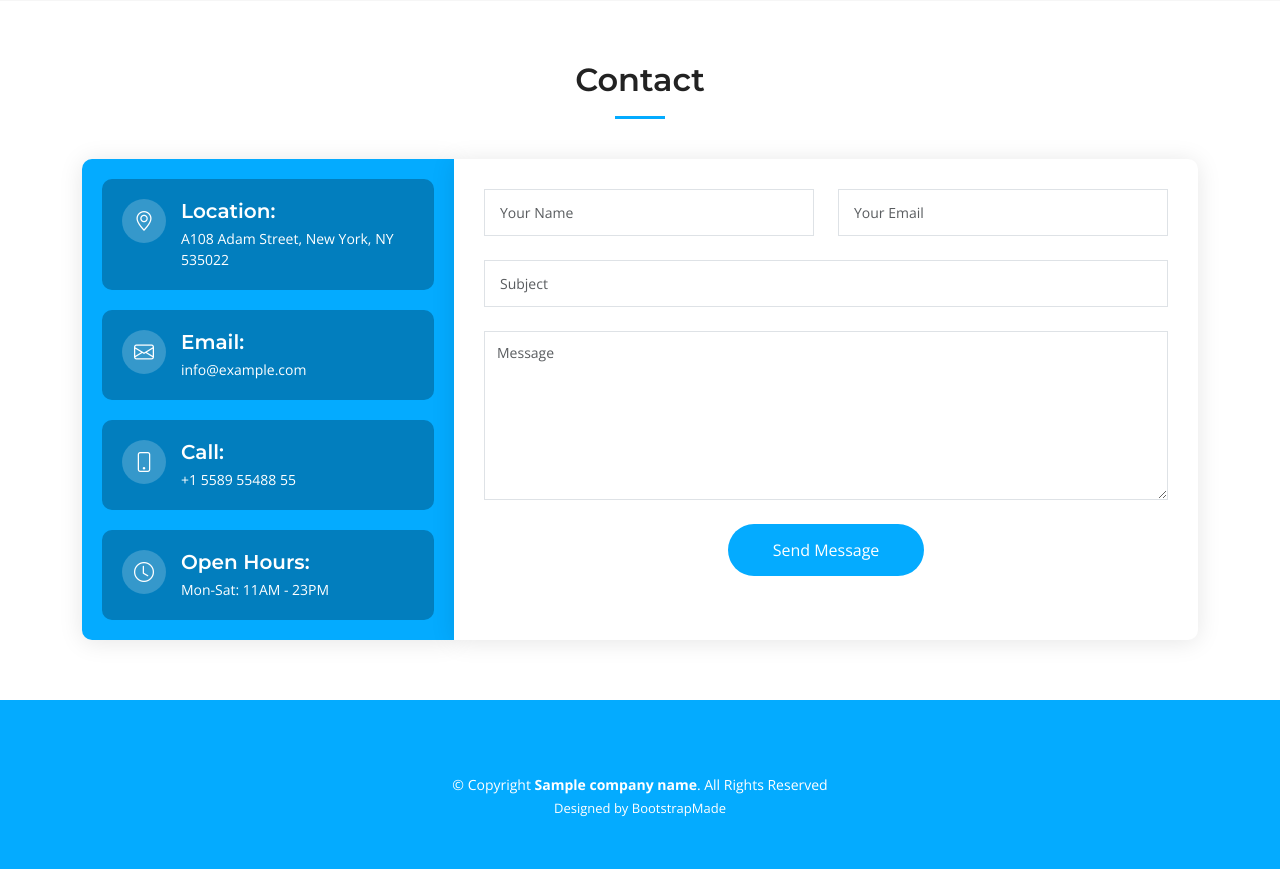
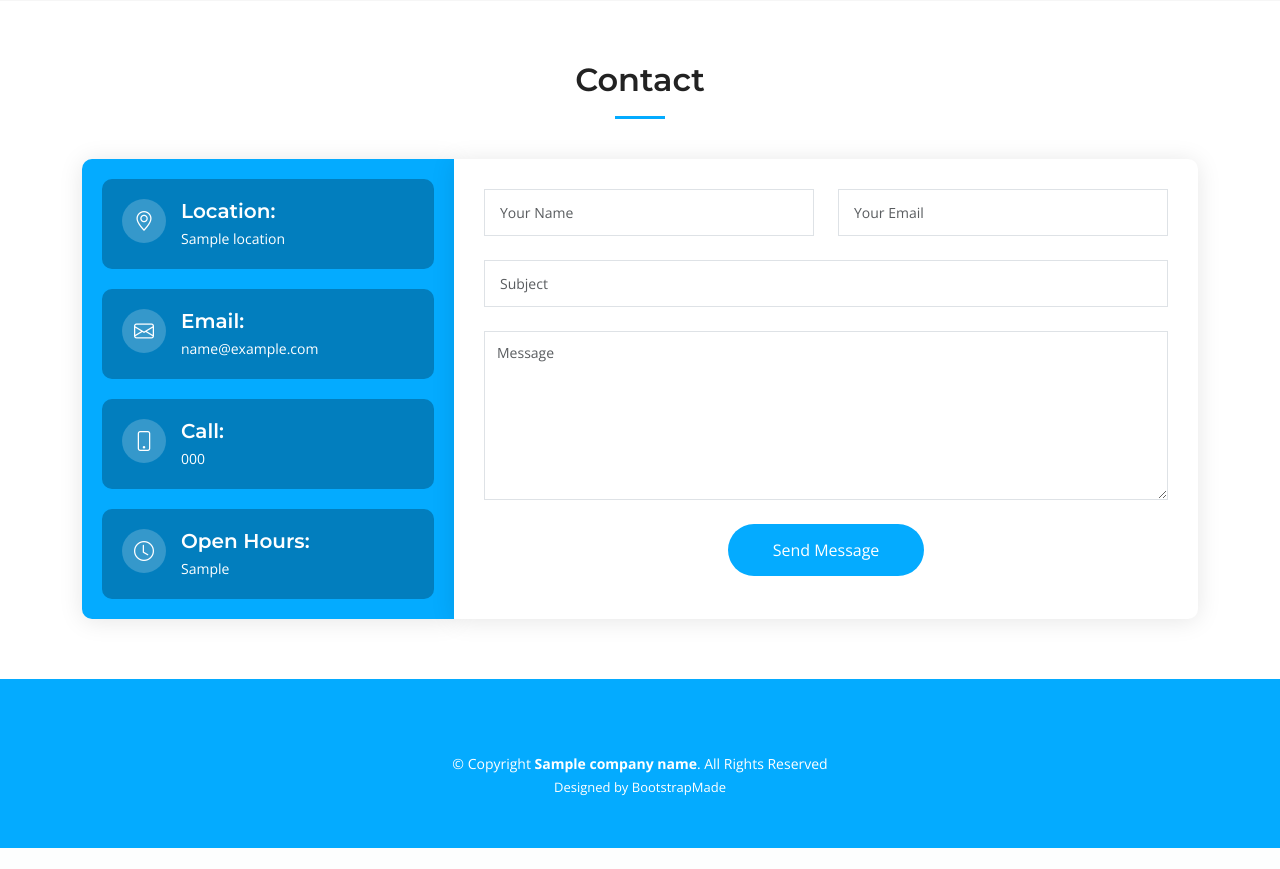
Before and after one commit to selfiirawan/company_website, a Django app: template templates/index.html in a window 1280 px wide. Shown: the part 3502-4371 px from the top of the page. After the commit the page ends 4350 px from the top, so only its background shows below. Run offline with Django 3.2, Linux system fonts and the light colour scheme; the template is opened without the code that fills it: most values are stand-ins (such as "Sample title", 1, 10 or a date in 2020); some libraries are stand-ins or nearby versions.

Commit message:
update template

```diff
--- a/templates/assets/main.html
+++ b/templates/assets/main.html
@@ -52,7 +52,7 @@
           <p>Empowering Success, Inspiring Growth: Your Vision, Our Expertise.</p>
           <div class="d-flex justify-content-center justify-content-lg-start">
             <a href="#services" class="btn-get-started">Get Started</a>
-            <a href="https://www.youtube.com/watch?v=LXb3EKWsInQ" class="glightbox btn-watch-video d-flex align-items-center"><i class="bi bi-play-circle"></i><span>Watch Video</span></a>
+            <a href="{{ video_url }}" class="glightbox btn-watch-video d-flex align-items-center"><i class="bi bi-play-circle"></i><span>Watch Video</span></a>
           </div>
         </div>
         <div class="col-lg-6 order-1 order-lg-2">
--- a/templates/index.html
+++ b/templates/index.html
@@ -340,7 +340,7 @@
                 <i class="bi bi-geo-alt flex-shrink-0"></i>
                 <div>
                   <h4>Location:</h4>
-                  <p>A108 Adam Street, New York, NY 535022</p>
+                  <p>{{ location }}</p>
                 </div>
               </div><!-- End Info Item -->
 
@@ -348,7 +348,7 @@
                 <i class="bi bi-envelope flex-shrink-0"></i>
                 <div>
                   <h4>Email:</h4>
-                  <p>info@example.com</p>
+                  <p>{{ email }}</p>
                 </div>
               </div><!-- End Info Item -->
 
@@ -356,7 +356,7 @@
                 <i class="bi bi-phone flex-shrink-0"></i>
                 <div>
                   <h4>Call:</h4>
-                  <p>+1 5589 55488 55</p>
+                  <p>{{ phone }}</p>
                 </div>
               </div><!-- End Info Item -->
 
@@ -364,7 +364,7 @@
                 <i class="bi bi-clock flex-shrink-0"></i>
                 <div>
                   <h4>Open Hours:</h4>
-                  <p>Mon-Sat: 11AM - 23PM</p>
+                  <p>{{ open_hours }}</p>
                 </div>
               </div><!-- End Info Item -->
             </div>
```
Also changed, not shown: db.sqlite3, 1 other file.
